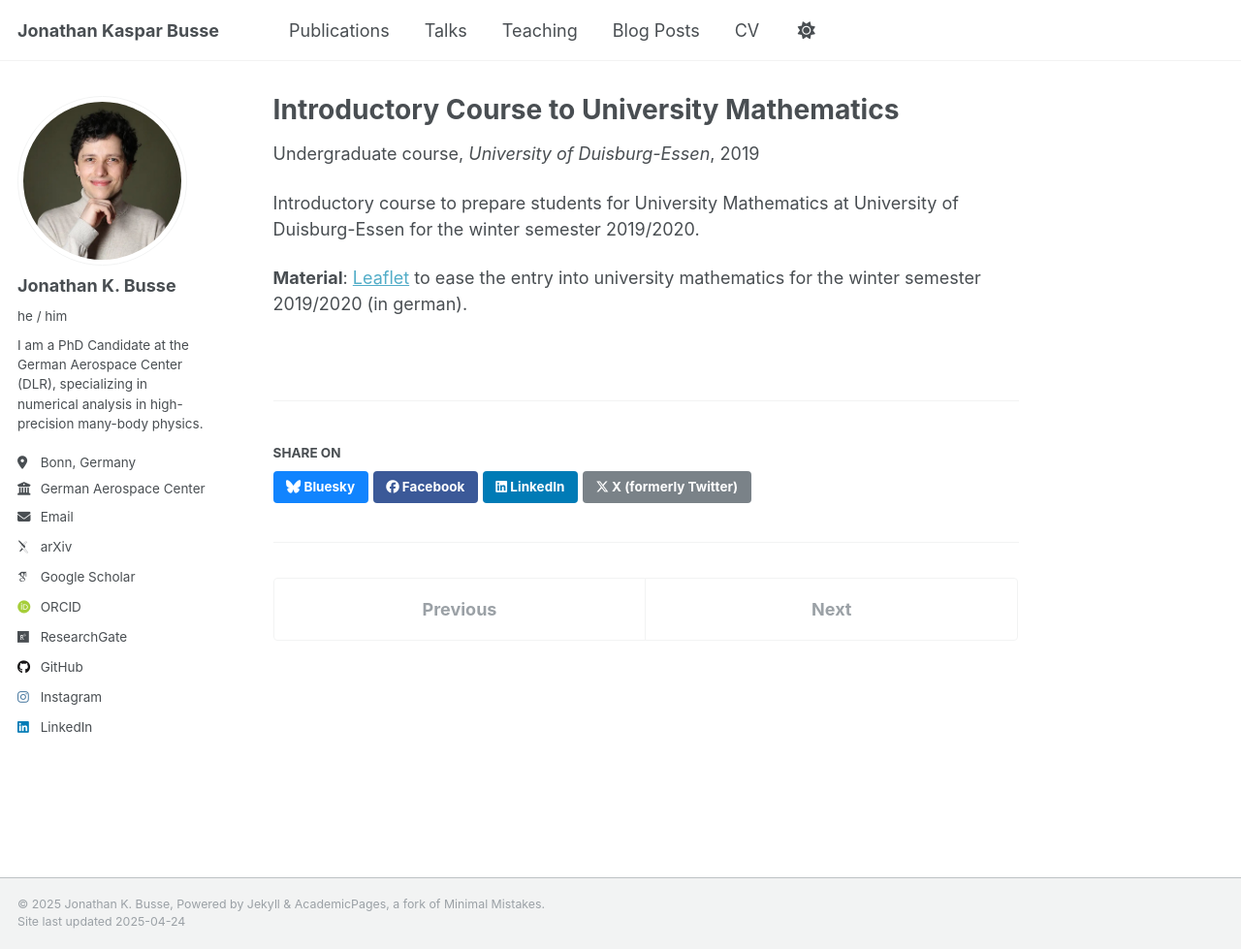
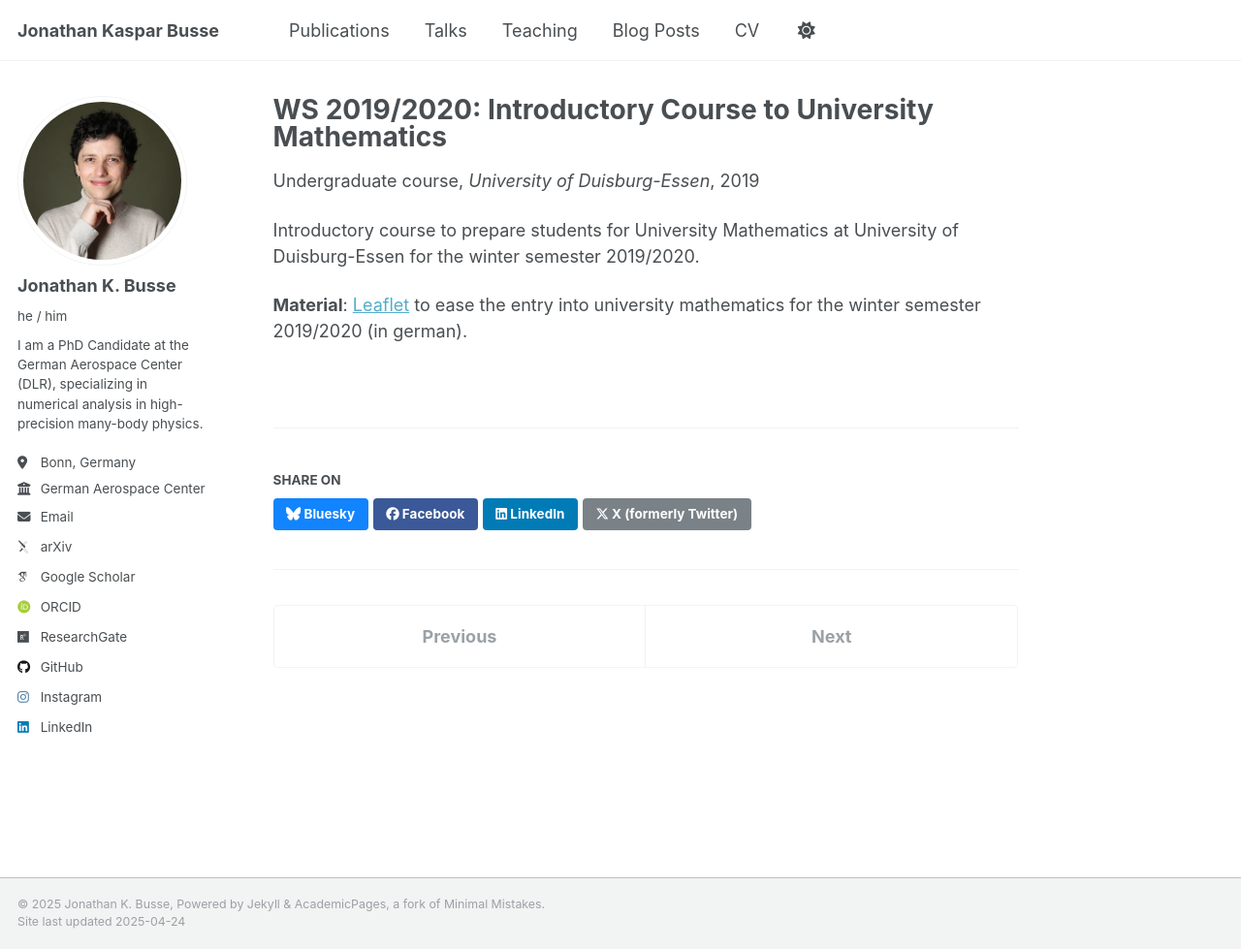
Before and after one commit to JoKaBus/jonathankbusse, a Jekyll site: the page built from _teaching/2019-09-Merkblatt.md, in a window 1280 px wide and 979 px high. Shown: the whole window at 97% size. Built offline with Jekyll 4.4.1, drawn with Linux system fonts in a browser that asks for light colours; some web fonts are replaced.

Commit message:
Content: Ws SS in title in teaching

```diff
--- a/_teaching/2019-09-Merkblatt.md
+++ b/_teaching/2019-09-Merkblatt.md
@@ -1,5 +1,5 @@
 ---
-title: "Introductory Course to University Mathematics"
+title: "WS 2019/2020: Introductory Course to University Mathematics"
 collection: teaching
 type: "Undergraduate course"
 permalink: /teaching/2019-09-Merkblatt
```
Also changed, not shown: _teaching/2020-09-VEH2020.md (+1 -1 lines), _teaching/2021-03-ANAIIWS2021.md (+1 -1 lines), _teaching/2022-09-ANAIISS22.md (+1 -1 lines).
